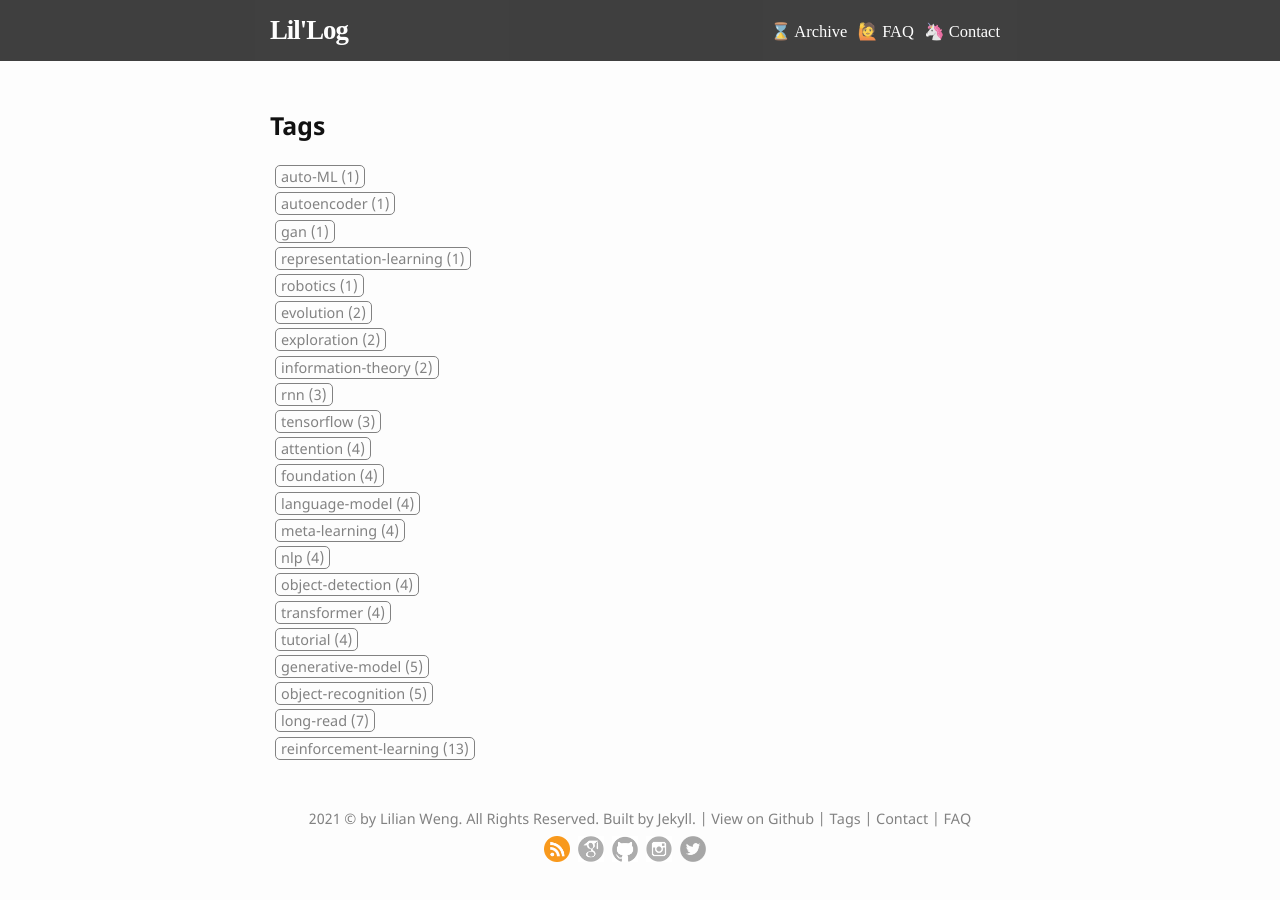
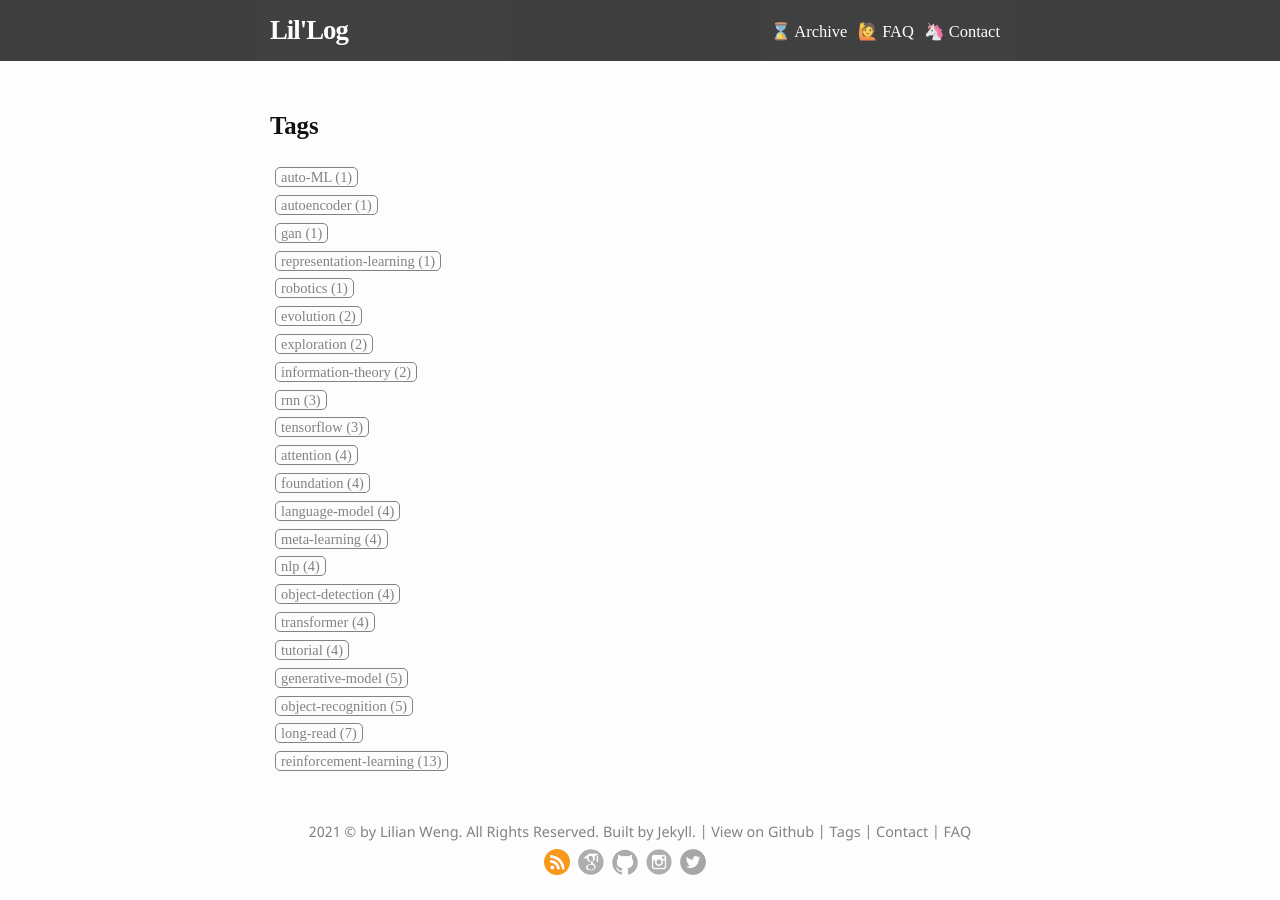
Before and after one commit to lilianweng/lil-log, a Jekyll site: the page built from tags.html, in a window 1280 px wide. Built offline with Jekyll 4.4.1, drawn with Linux system fonts in a browser that asks for light colours; some web fonts are replaced.

Commit message:
modify fonts a little

```diff
--- a/_sass/minima/_layout.scss
+++ b/_sass/minima/_layout.scss
@@ -119,6 +119,7 @@
 }
 
 .post-meta {
+  font-family: 'Open Sans';
   font-size: $small-font-size;
   color: $grey-color;
 
@@ -156,6 +157,9 @@
 
 .other-pages {
     margin-top: $spacing-unit * 0.5;
+    h1 {
+      font-family: 'Open Sans';
+    }
 }
 
 div.qa {
```
